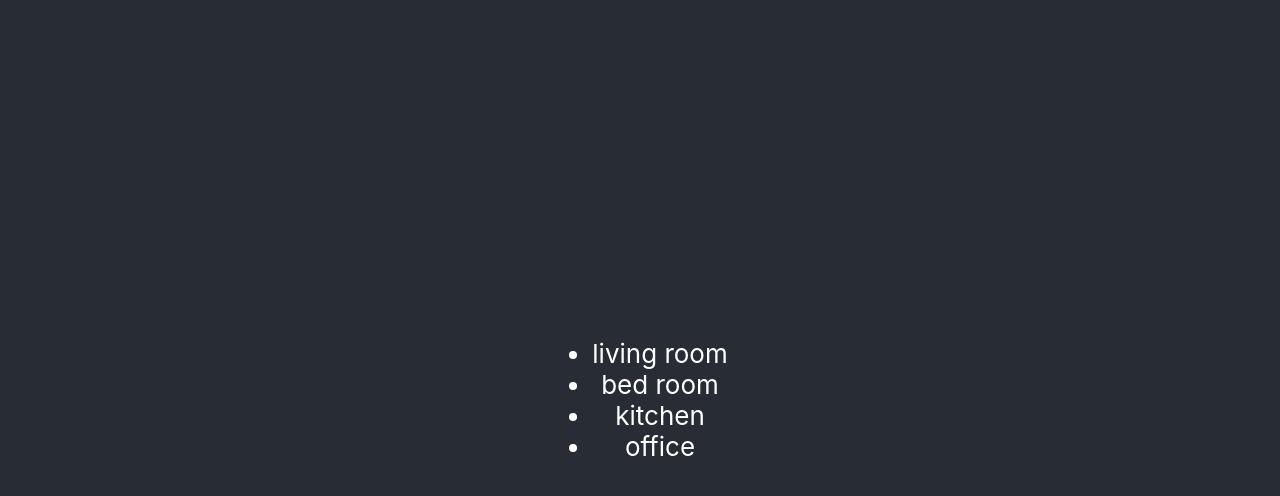
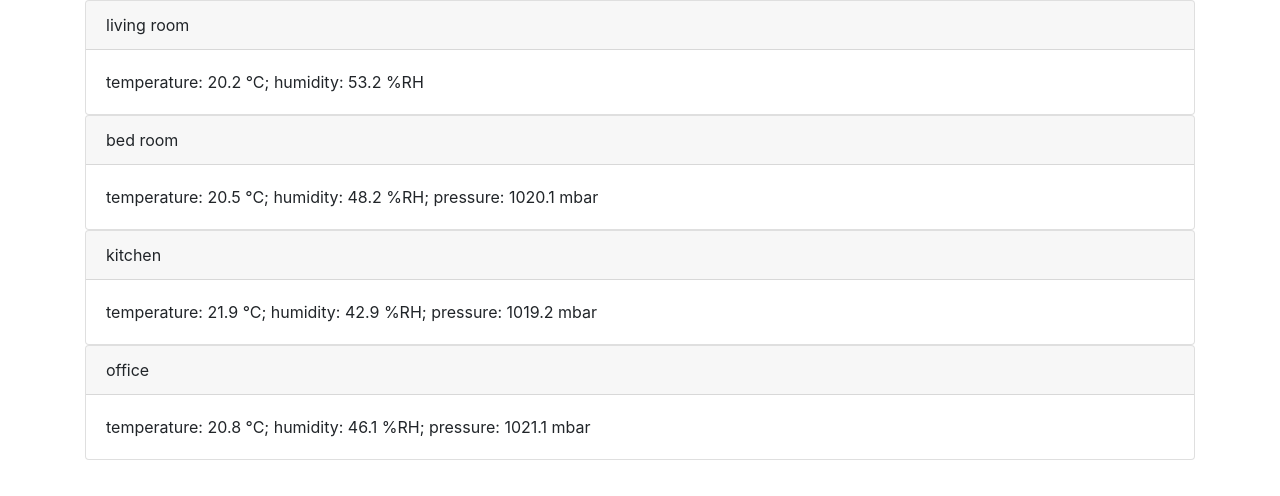
Before and after one commit to hannes-hochreiner/sensor-net-web-app, a React (Create React App) app: page / in a window 1280 px wide. Shown: the top 496 px of the page. Built offline with nearby package versions, Linux system fonts and the light colour scheme.

Commit message:
added bootstrap

```diff
--- a/package.json
+++ b/package.json
@@ -4,9 +4,11 @@
   "private": true,
   "dependencies": {
     "axios": "^0.18.0",
+    "bootstrap": "^4.3.1",
     "react": "^16.8.3",
     "react-dom": "^16.8.3",
-    "react-scripts": "2.1.5"
+    "react-scripts": "2.1.5",
+    "reactstrap": "^7.1.0"
   },
   "scripts": {
     "start": "react-scripts start",
--- a/src/App.js
+++ b/src/App.js
@@ -1,6 +1,6 @@
 import React, { Component } from 'react';
 import logo from './logo.svg';
-import './App.css';
+// import './App.css';
 import { default as axios } from 'axios';
 import Repo from './Repo.mock';
 import EquipmentList from './EquipmentList';
@@ -34,18 +34,29 @@ class App extends Component {
 
       equipment.forEach(elem => {
         if (param_equip_dict.hasOwnProperty(elem._id)) {
-          elem.parameters = param_equip_dict[elem._id];
-          elem.parameters.sort((a, b) => {
-            if (a < b) {
-              return -1;
+          elem.parameters = param_equip_dict[elem._id].reduce((prev, curr) => {
+            if (!prev.hasOwnProperty(curr._parameter_type_id)) {
+              prev[curr._parameter_type_id] = [];
             }
 
-            if (a > b) {
-              return 1;
-            }
+            prev[curr._parameter_type_id].push(curr);
 
-            return 0;
-          });
+            return prev;
+          }, {});
+
+          for (let par in elem.parameters) {
+            elem.parameters[par].sort((a, b) => {
+              if (a.ts < b.ts) {
+                return -1;
+              }
+
+              if (a.ts > b.ts) {
+                return 1;
+              }
+
+              return 0;
+            });
+          }
         }
       });
 
@@ -60,7 +71,7 @@ class App extends Component {
     return (
       <div className="App">
         <header className="App-header">
-          <EquipmentList equipment={this.state.equipment}></EquipmentList>
+          <EquipmentList equipment={this.state.equipment} parameter_types={this.state.parameter_types}></EquipmentList>
         </header>
       </div>
     );
--- a/src/EquipmentList.js
+++ b/src/EquipmentList.js
@@ -1,11 +1,14 @@
 import React, { Component } from 'react';
 import EquipmentListItem from './EquipmentListItem';
+import { Container, Row, Col } from 'reactstrap';
 
 export default class EquipmentList extends Component {
   render() {
+    console.log(this.props.equipment);
+    console.log(this.props.parameter_types);
     let eli = this.props.equipment.map(elem => {
-      return <EquipmentListItem key={elem._id} equipment={elem}></EquipmentListItem>;
+      return <Row key={elem._id}><Col><EquipmentListItem key={elem._id} equipment={elem} parameter_types={this.props.parameter_types}></EquipmentListItem></Col></Row>;
     });
-    return (<ul>{eli}</ul>);
+    return (<Container>{eli}</Container>);
   }
 }
--- a/src/EquipmentListItem.js
+++ b/src/EquipmentListItem.js
@@ -1,4 +1,5 @@
 import React, { Component } from 'react';
+import { Card, CardHeader, CardText, CardBody, CardTitle, CardSubtitle, Button } from 'reactstrap';
 
 export default class EquipmentListItem extends Component {
   // constructor(props) {
@@ -7,6 +8,26 @@ export default class EquipmentListItem extends Component {
   // }
 
   render() {
-    return (<li>{this.props.equipment.info}</li>);
+    let pars = [];
+
+    for (let elem in this.props.equipment.parameters) {
+      let par = this.props.equipment.parameters[elem][0];
+      let parType = this.props.parameter_types.find(elem => {
+        return elem._id === par._parameter_type_id;
+      });
+
+      pars.push(`${parType.id}: ${par.val.toFixed(1)} ${parType.unit}`);
+    }
+
+    return (<div>
+      <Card>
+        <CardHeader>{this.props.equipment.info}</CardHeader>
+        <CardBody>
+          <CardText>
+            {pars.join('; ')}
+          </CardText>
+        </CardBody>
+      </Card>
+    </div>);
   }
 }
--- a/src/index.js
+++ b/src/index.js
@@ -3,6 +3,7 @@ import ReactDOM from 'react-dom';
 import './index.css';
 import App from './App';
 import * as serviceWorker from './serviceWorker';
+import 'bootstrap/dist/css/bootstrap.min.css';
 
 ReactDOM.render(<App />, document.getElementById('root'));
 
```
Also changed, not shown: 1 other file (tests, documents, lock files or other folders).
